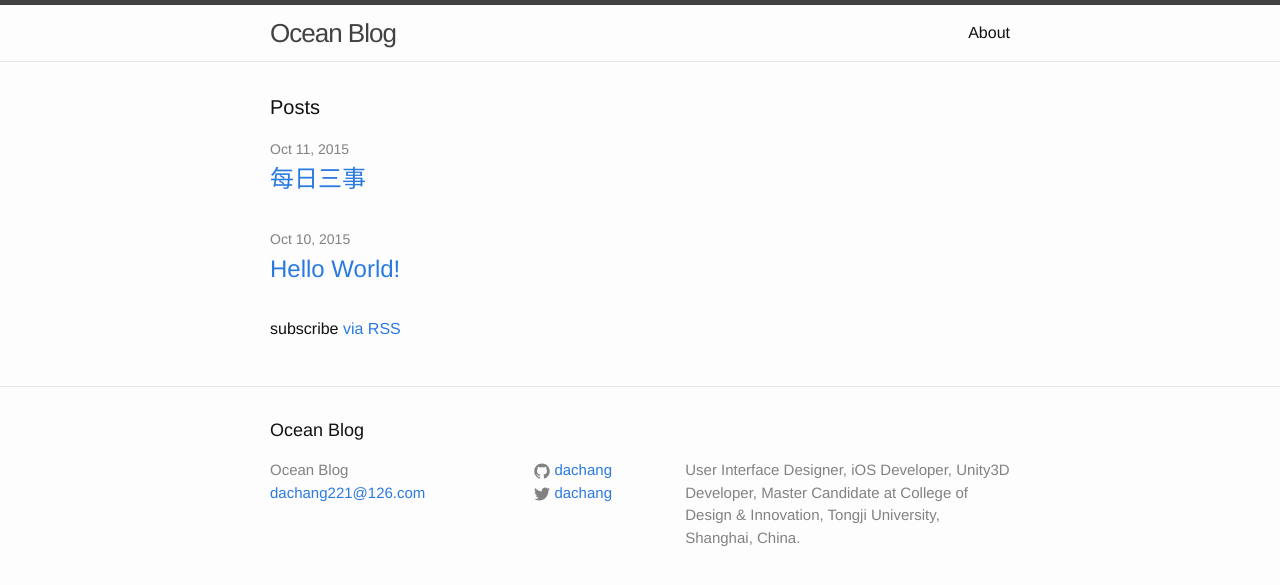
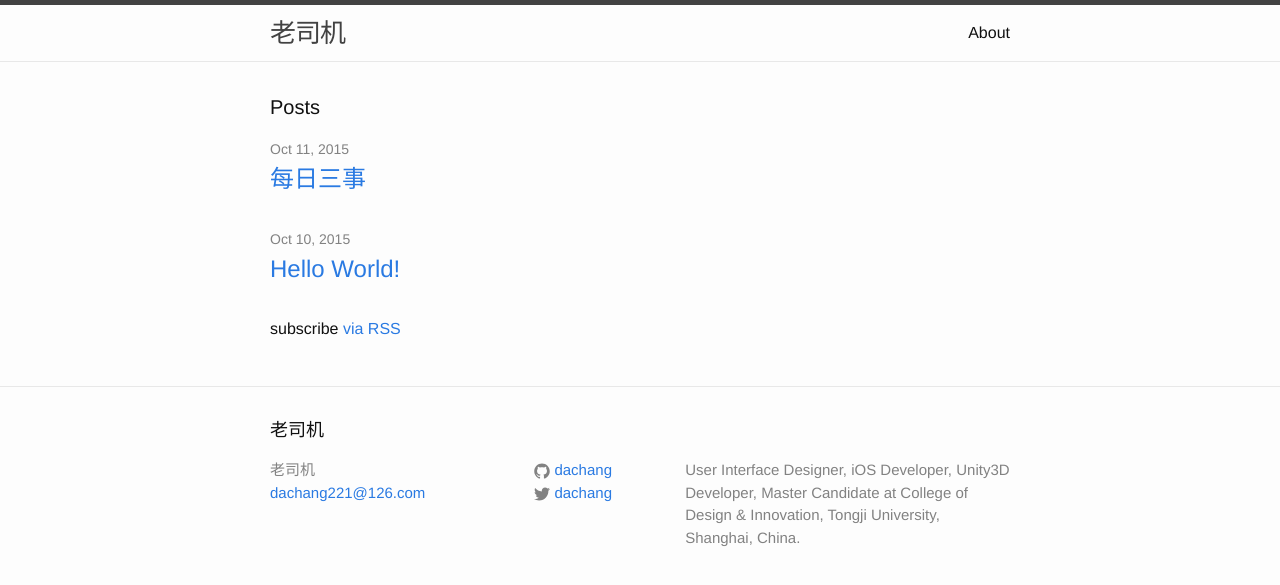
Before and after one commit to Dachang/dachang.github.io, a Jekyll site: the page built from index.html, in a window 1280 px wide. Shown: the top 585 px of the page. Built offline with Jekyll 4.4.1, drawn with Linux system fonts in a browser that asks for light colours.

Commit message:
change config

```diff
--- a/_config.yml
+++ b/_config.yml
@@ -1,5 +1,5 @@
 # Site settings
-title: Ocean Blog
+title: 老司机
 email: dachang221@126.com
 description: > # this means to ignore newlines until "baseurl:"
   User Interface Designer, iOS Developer, Unity3D Developer,
```
